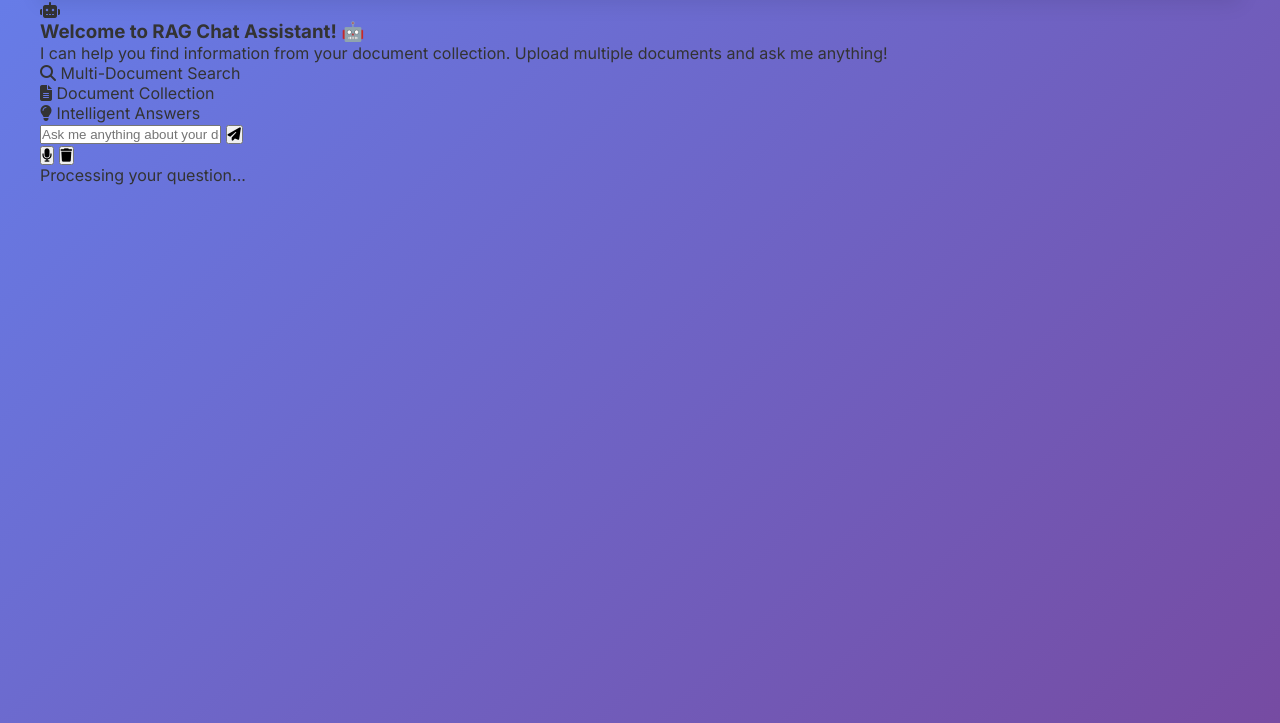
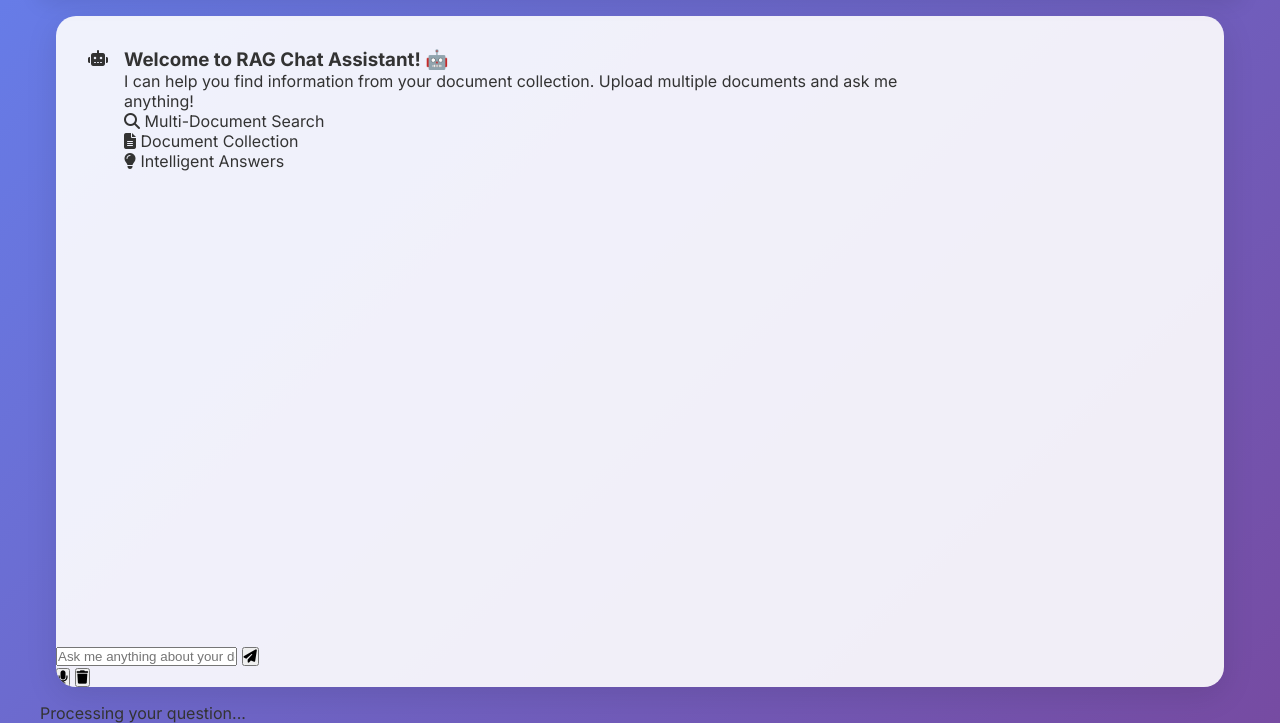
Before and after one commit to Umar-604/RAG, a Flask app: page / in a window 1280 px wide. Shown: the part 77-800 px from the top of the page. Run offline with Flask 3, Linux system fonts and the light colour scheme; parts of the project's set-up code (start-up, migrations or seed data) failed here and were passed over.

Commit message:
Update style.css

```diff
--- a/templates/static/style.css
+++ b/templates/static/style.css
@@ -124,3 +124,39 @@
     transform: translateY(-2px);
     box-shadow: 0 4px 12px rgba(220, 53, 69, 0.3);
 }
+
+/* Chat Container */
+.chat-container {
+    flex: 1;
+    display: flex;
+    flex-direction: column;
+    background: rgba(255, 255, 255, 0.9);
+    margin: 1rem;
+    border-radius: 20px;
+    box-shadow: 0 8px 32px rgba(0, 0, 0, 0.1);
+    overflow: hidden;
+}
+
+.chat-messages {
+    flex: 1;
+    padding: 2rem;
+    overflow-y: auto;
+    scroll-behavior: smooth;
+}
+
+/* Message Styles */
+.message {
+    margin-bottom: 2rem;
+    animation: fadeInUp 0.5s ease;
+}
+
+.message-content {
+    display: flex;
+    gap: 1rem;
+    max-width: 80%;
+}
+
+.user-message .message-content {
+    margin-left: auto;
+    flex-direction: row-reverse;
+}
```
